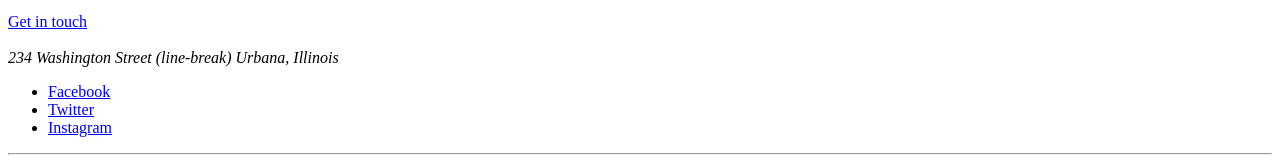
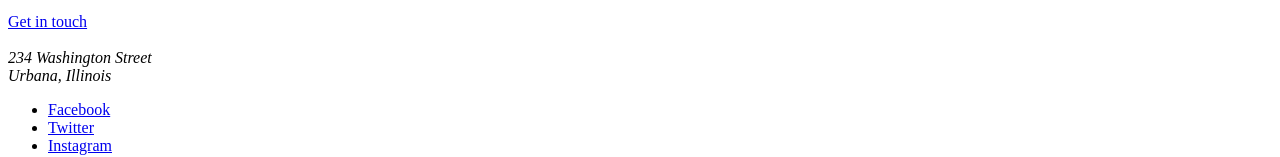
Before and after one commit to yacinekedidi/holbertonschool-web_front_end, a plain HTML site: page 0x00-html_advanced/31-index.html in a window 1280 px wide. Shown: the part 2439-2596 px from the top of the page. Drawn offline with Linux system fonts and the light colour scheme.

Commit message:
address and small

```diff
--- a/0x00-html_advanced/31-index.html
+++ b/0x00-html_advanced/31-index.html
@@ -227,8 +227,10 @@
     <br />
     <!-- Footer -->
     <footer>
-      <address>234 Washington Street (line-break) Urbana, Illinois</address>
-
+      <address>
+        234 Washington Street <br />
+        Urbana, Illinois
+      </address>
       <div>
         <ul>
           <li>
```
